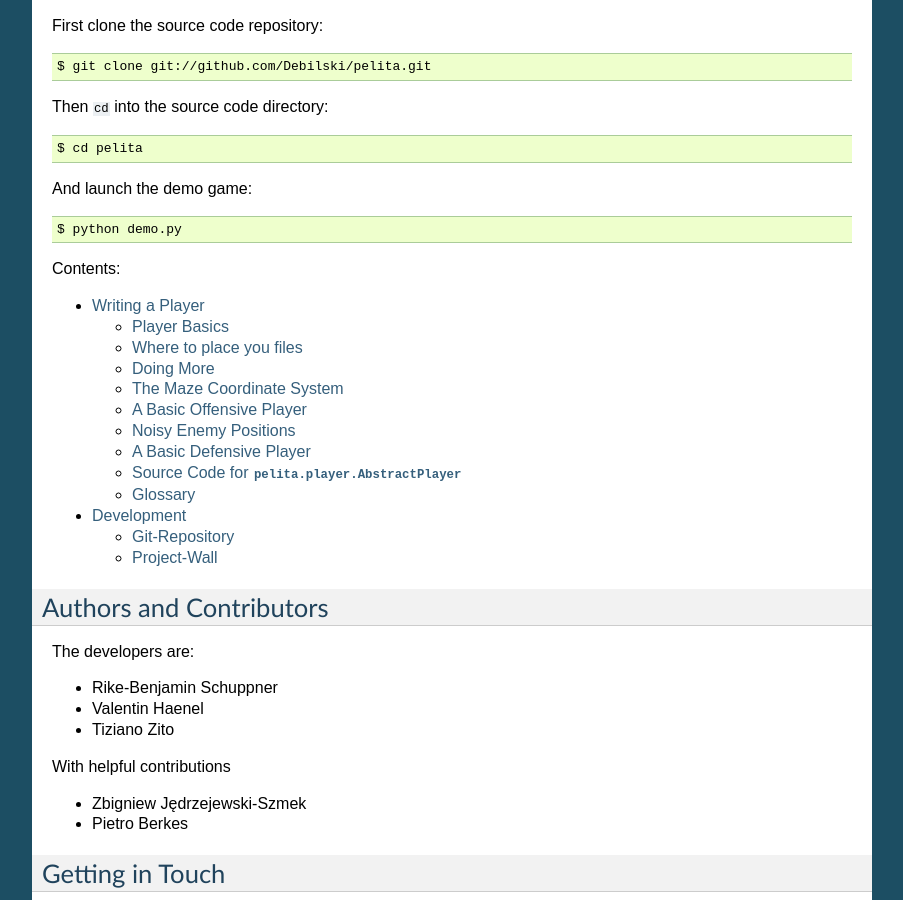
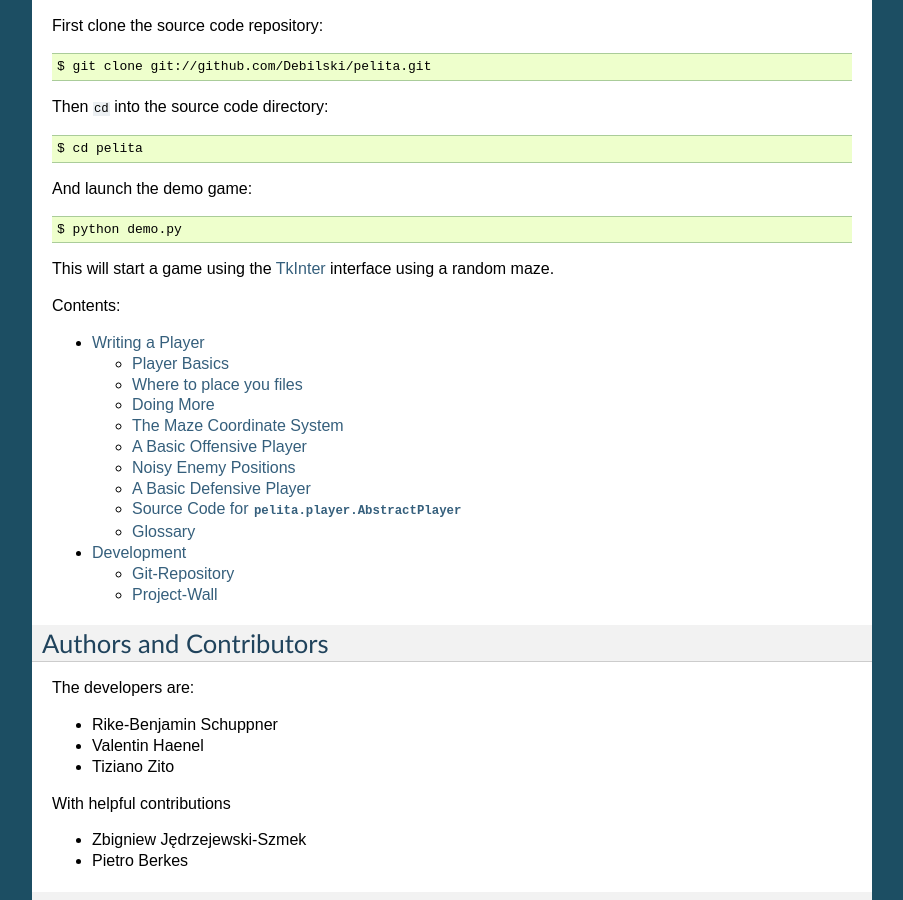
Before and after one commit to ASPP/pelita, a Sphinx documentation site: the page built from doc/source/index.rst, in a window 1280 px wide and 900 px high, scrolled down 943 px. Shown: the whole window, without its empty margins (198-1101 px from the left). Built offline with Sphinx 7.4.7, drawn with Linux system fonts in a browser that asks for light colours; the version number could not be read and is left out.

Commit message:
DOC/ENH: document what demo.py does

```diff
--- a/doc/source/index.rst
+++ b/doc/source/index.rst
@@ -44,6 +44,9 @@ Then ``cd`` into the source code directory::
 And launch the demo game::
 
     $ python demo.py
+
+This will start a game using the `TkInter
+<http://wiki.python.org/moin/TkInter>`_ interface using a random maze.
 
 Contents:
 
```
